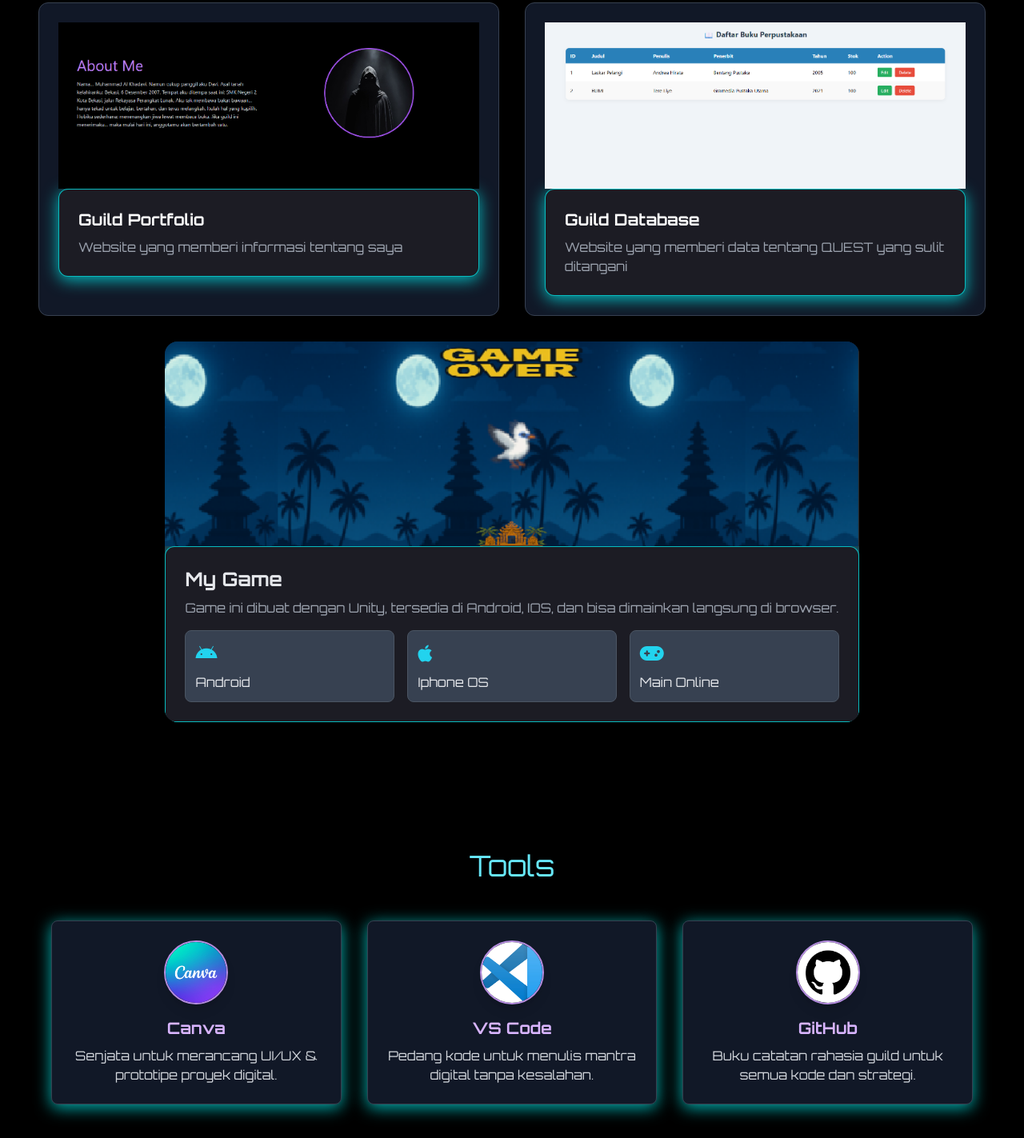
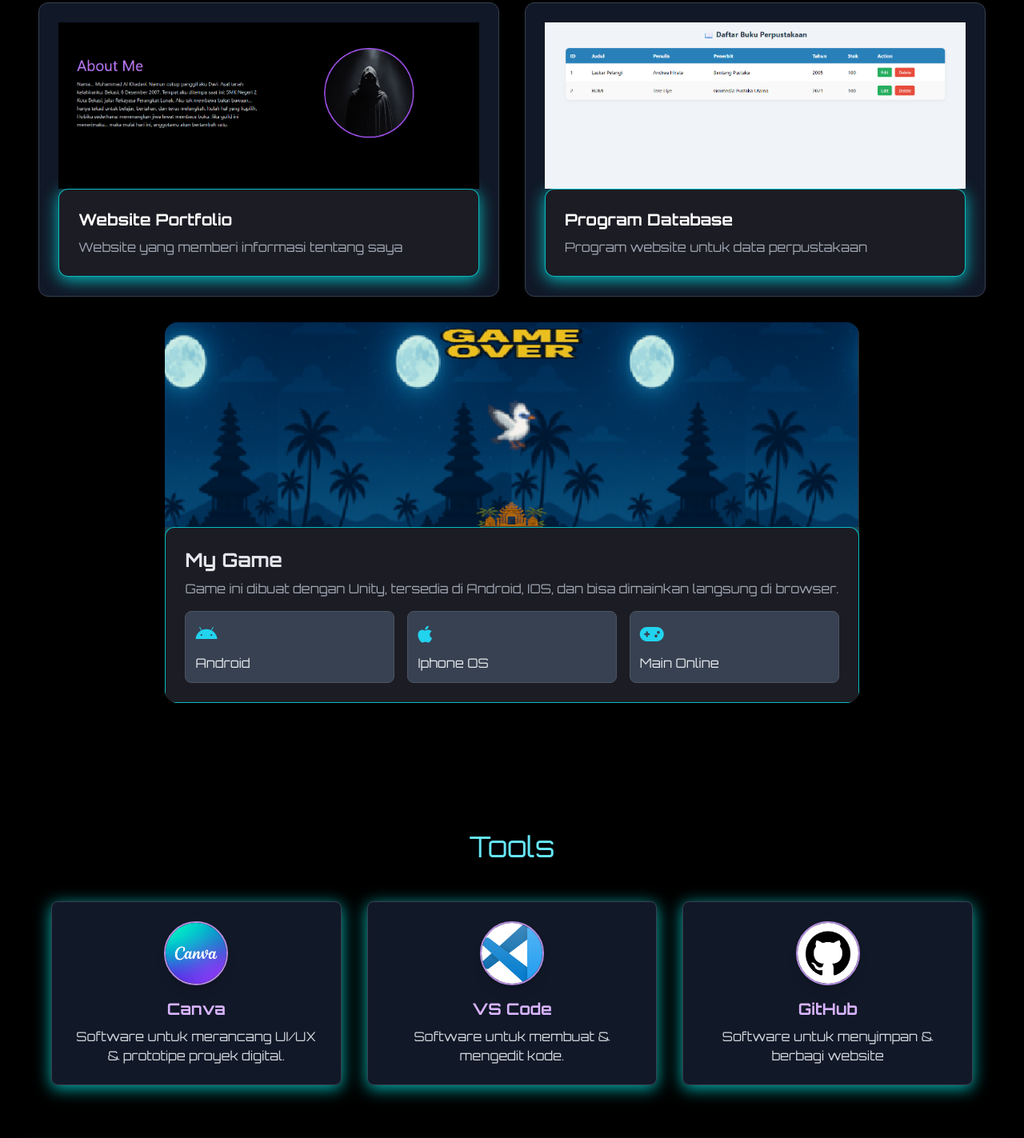
Before and after one commit to Daviganz4/cyber-portfolio, a plain HTML site: page index.html in a window 1280 px wide. Shown: the part 1677-3100 px from the top of the page at 80% size. Drawn offline with nearby package versions, Linux system fonts and the light colour scheme.

Commit message:
update commit

```diff
--- a/index.html
+++ b/index.html
@@ -240,7 +240,7 @@
             <img src="assets/img/projects/Screenshot 2025-08-23 161207.png" alt="Project 1"
               class="w-full h-52 object-cover">
             <div class="p-6">
-              <h3 class="text-xl font-bold text-white mb-2">Guild Portfolio</h3>
+              <h3 class="text-xl font-bold text-white mb-2">Website Portfolio</h3>
               <p class="text-gray-400">Website yang memberi informasi tentang saya</p>
             </div>
           </div>
@@ -251,8 +251,8 @@
             data-aos="fade-up" data-aos-delay="150">
             <img src="assets/img/projects/project2.png" alt="Project 2" class="w-full h-52 object-cover">
             <div class="p-6">
-              <h3 class="text-xl font-bold text-white mb-2">Guild Database</h3>
-              <p class="text-gray-400">Website yang memberi data tentang QUEST yang sulit ditangani</p>
+              <h3 class="text-xl font-bold text-white mb-2">Program Database</h3>
+              <p class="text-gray-400">Program website untuk data perpustakaan</p>
             </div>
           </div>
 
@@ -305,7 +305,7 @@
           <img src="assets/img/tools/canva.jpg" alt="Canva"
             class="w-20 h-20 mx-auto mb-4 object-cover border-2 border-purple-500 rounded-full shadow-lg">
           <h3 class="text-xl font-bold mb-2 text-purple-300">Canva</h3>
-          <p class="text-gray-300">Senjata untuk merancang UI/UX & prototipe proyek digital.</p>
+          <p class="text-gray-300">Software untuk merancang UI/UX & prototipe proyek digital.</p>
         </div>
 
         <!-- Tool 2 -->
@@ -314,7 +314,7 @@
           <img src="assets/img/tools/vscode.jpg" alt="VS Code"
             class="w-20 h-20 mx-auto mb-4 object-cover border-2 border-purple-500 rounded-full shadow-lg">
           <h3 class="text-xl font-bold mb-2 text-purple-300">VS Code</h3>
-          <p class="text-gray-300">Pedang kode untuk menulis mantra digital tanpa kesalahan.</p>
+          <p class="text-gray-300">Software untuk membuat & mengedit kode.</p>
         </div>
 
         <!-- Tool 3 -->
@@ -323,7 +323,7 @@
           <img src="assets/img/tools/github.jpg" alt="GitHub"
             class="w-20 h-20 mx-auto mb-4 object-cover border-2 border-purple-500 rounded-full shadow-lg">
           <h3 class="text-xl font-bold mb-2 text-purple-300">GitHub</h3>
-          <p class="text-gray-300">Buku catatan rahasia guild untuk semua kode dan strategi.</p>
+          <p class="text-gray-300">Software untuk menyimpan & berbagi website</p>
         </div>
 
       </div>
```
Also changed, not shown: assets/img/Certificate/sertifikat.jpg (deleted), assets/img/skills/game.jpg (deleted), assets/img/testimonials/alkemis.jpg (deleted), assets/img/testimonials/client.jpg (deleted), assets/img/testimonials/master.jpg (deleted), assets/img/tools/unity.jpg (deleted), 1 other file.
